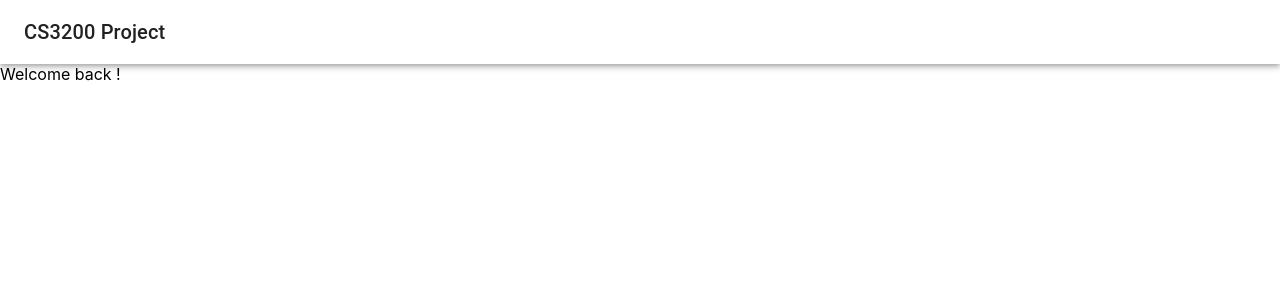
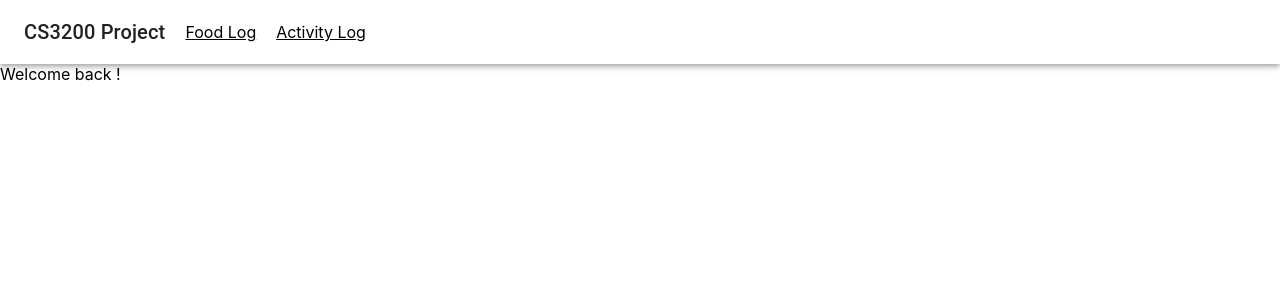
Before and after one commit to werdrew/calorie-tracker, a React (Create React App) app in the folder web/: page / in a window 1280 px wide. Both pictures are taken after a click on the button "LOGIN". Shown: the top 300 px of the page. Built offline with nearby package versions, Linux system fonts and the light colour scheme.

Commit message:
Added some mock links to the AppBar and updated AppBar CSS

```diff
--- a/web/src/cs3200project/cs3200project.css
+++ b/web/src/cs3200project/cs3200project.css
@@ -3,3 +3,8 @@
     margin-left: auto;
     margin-right: auto;
 }
+
+.appBarLink {
+    color: black;
+    margin-left: 20px;
+}
--- a/web/src/cs3200project/cs3200project.js
+++ b/web/src/cs3200project/cs3200project.js
@@ -1,6 +1,6 @@
 import React from 'react';
 import { AppBar, Button, Toolbar, Typography } from '@material-ui/core'
-import { Redirect, Route, Switch } from 'react-router-dom';
+import { Link, Redirect, Route, Switch } from 'react-router-dom';
 import LoginPage from './components/loginPage/loginPage';
 import RegisterPage from './components/loginPage/registerPage';
 import HomePage from './components/home/homePage'
@@ -41,6 +41,12 @@ export default class CS3200Project extends React.Component {
                         <Typography color="textPrimary" variant="h6">
                             CS3200 Project
                         </Typography>
+                        {this.state.loggedIn &&
+                            <div>
+                                <Link className="appBarLink" to={`/${this.state.username}/food`}>Food Log</Link>
+                                <Link className="appBarLink" to={`/${this.state.username}/activity`}>Activity Log</Link>
+                            </div>
+                        }
                     </Toolbar>
                 </AppBar>
                 <Switch>
```
